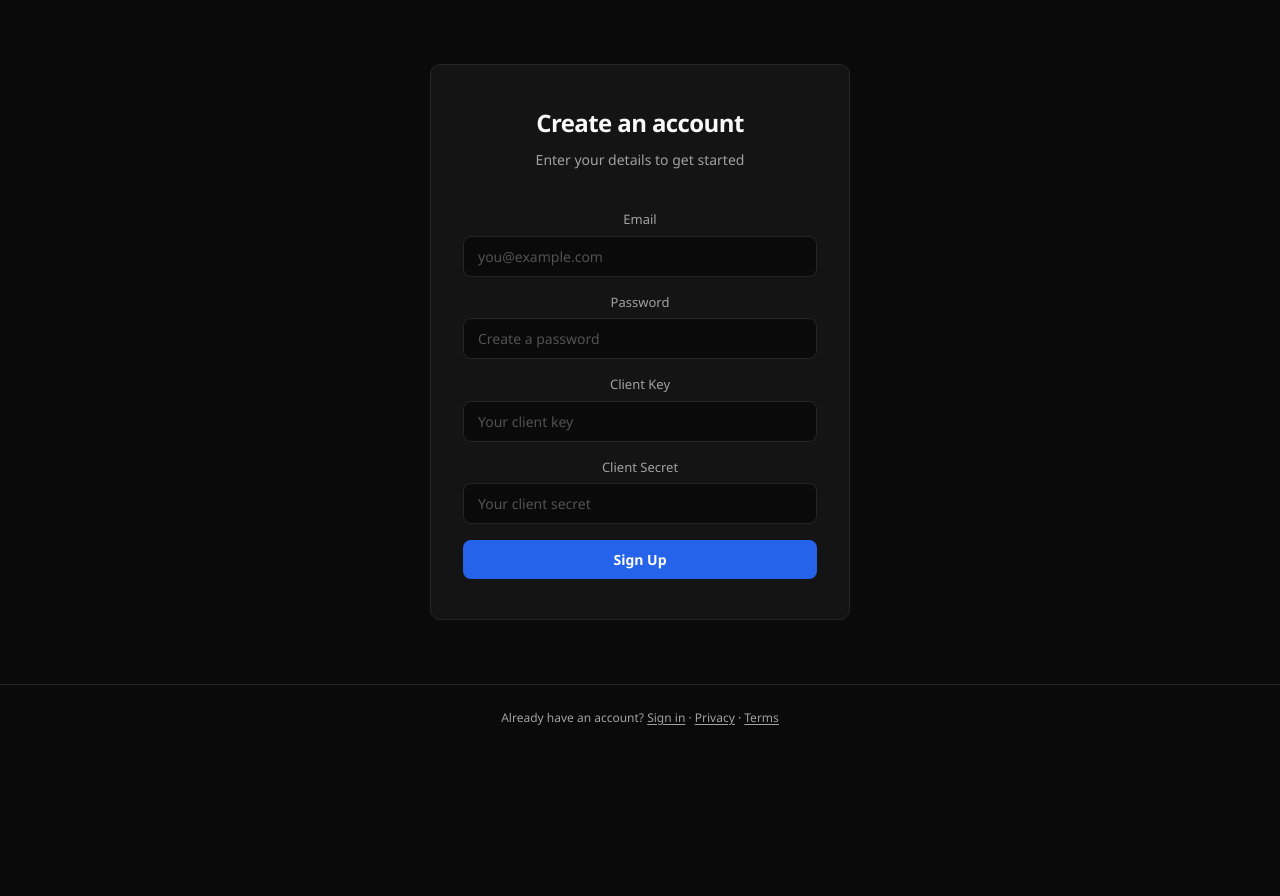
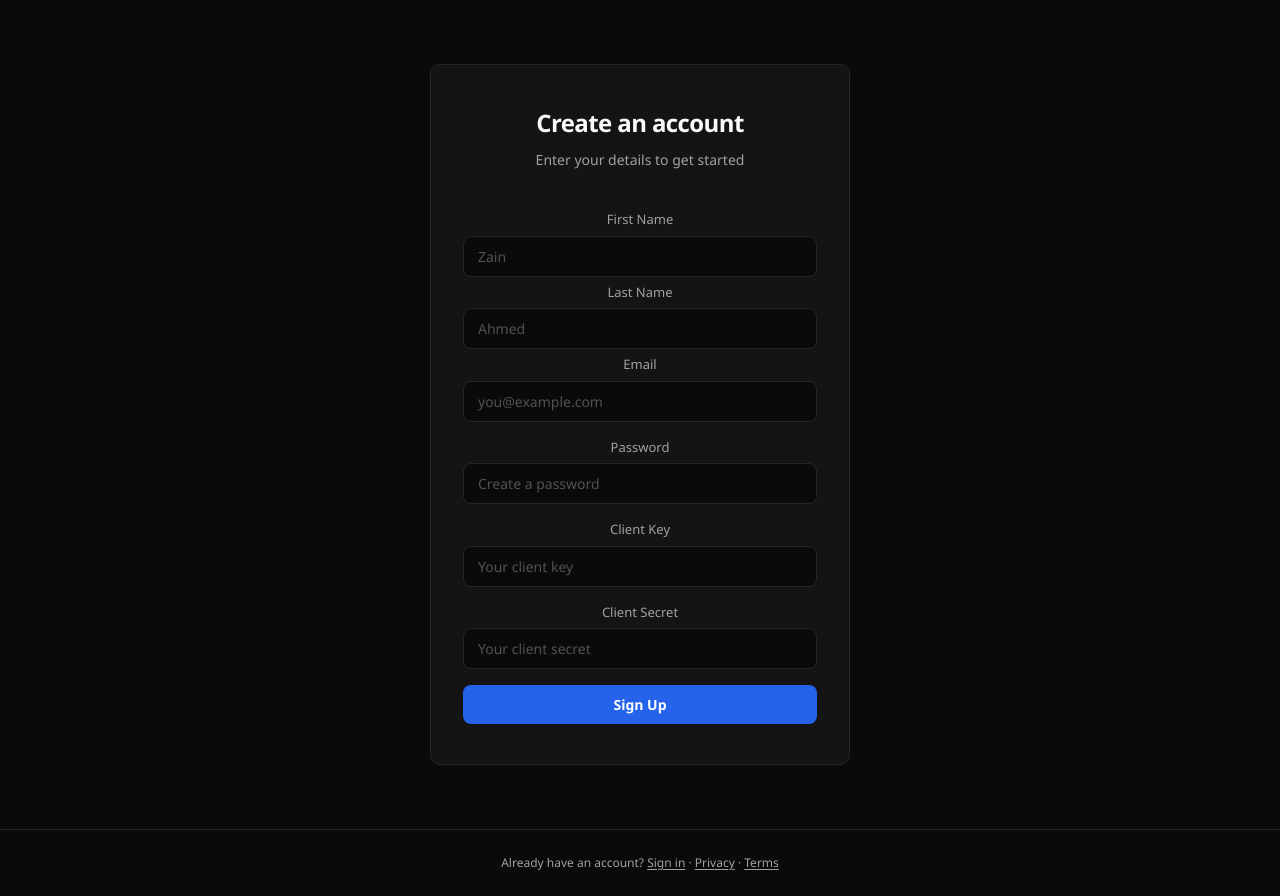
Before and after one commit to rtrinu/stockapp_2, a FastAPI app: page /signup-page in a window 1280 px wide. Shown: the part 63-959 px from the top of the page. Before the commit the page ends 788 px from the top, so only its background shows below. Run offline with FastAPI, Linux system fonts and the light colour scheme; parts of the project's set-up code (start-up, migrations or seed data) failed here and were passed over.

Commit message:
edited signup page to accomodate new changes

```diff
--- a/app/frontend/templates/signup_page.html
+++ b/app/frontend/templates/signup_page.html
@@ -29,6 +29,26 @@
         <!-- Signup form — posts directly to FastAPI -->
         <form action="/auth/sign-up" method="POST" class="login-form">
           <div class="form-group">
+            <div class="form-group">
+              <label for="first_name">First Name</label>
+              <input
+                type="text"
+                id="first_name"
+                name="first_name"
+                placeholder="Zain"
+                required
+              />
+            </div>
+            <div class="form-group">
+              <label for="last_name">Last Name</label>
+              <input
+                type="text"
+                id="last_name"
+                name="last_name"
+                placeholder="Ahmed"
+                required
+              />
+            </div>
             <label for="email">Email</label>
             <input
               type="email"
```
